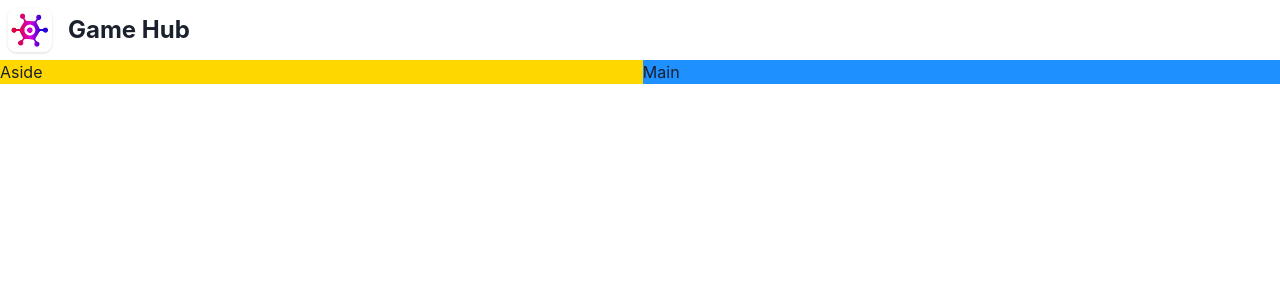
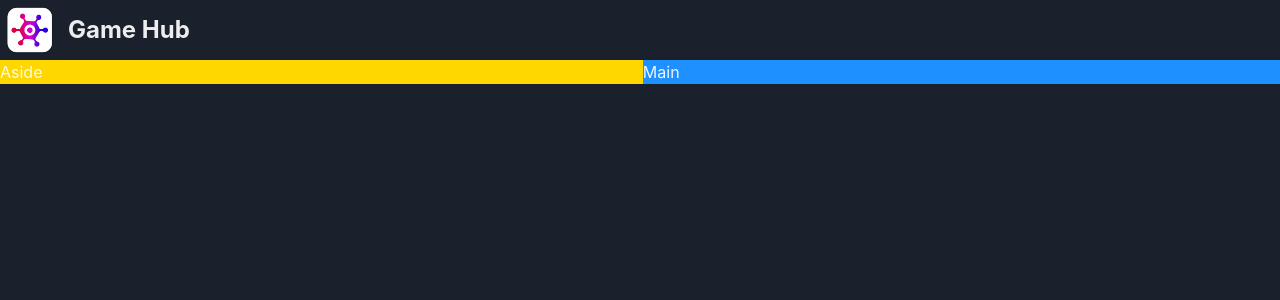
Before and after one commit to manideepj2/game-hub, a React (Vite) app: page / in a window 1280 px wide. Shown: the top 300 px of the page. Built offline with nearby package versions, Linux system fonts and the light colour scheme.

Commit message:
implement dark mode

```diff
--- a/src/main.tsx
+++ b/src/main.tsx
@@ -1,11 +1,13 @@
 import { StrictMode } from "react";
 import { createRoot } from "react-dom/client";
 import App from "./App.tsx";
-import { ChakraProvider } from "@chakra-ui/react";
+import { ChakraProvider, ColorModeScript } from "@chakra-ui/react";
+import theme from "./theme.ts";
 
 createRoot(document.getElementById("root")!).render(
   <StrictMode>
-    <ChakraProvider>
+    <ChakraProvider theme={theme}>
+      <ColorModeScript initialColorMode={theme.config.initialColorMode} />
       <App />
     </ChakraProvider>
   </StrictMode>
--- /dev/null
+++ b/src/theme.ts
@@ -0,0 +1,9 @@
+import {extendTheme, type ThemeConfig } from "@chakra-ui/react";
+
+const config: ThemeConfig = {
+    initialColorMode: "dark",
+};
+
+const theme = extendTheme({ config });
+
+export default theme;
```
